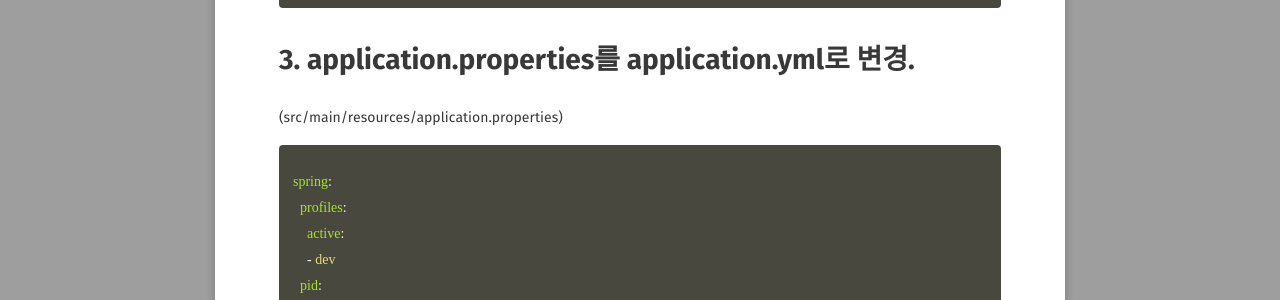
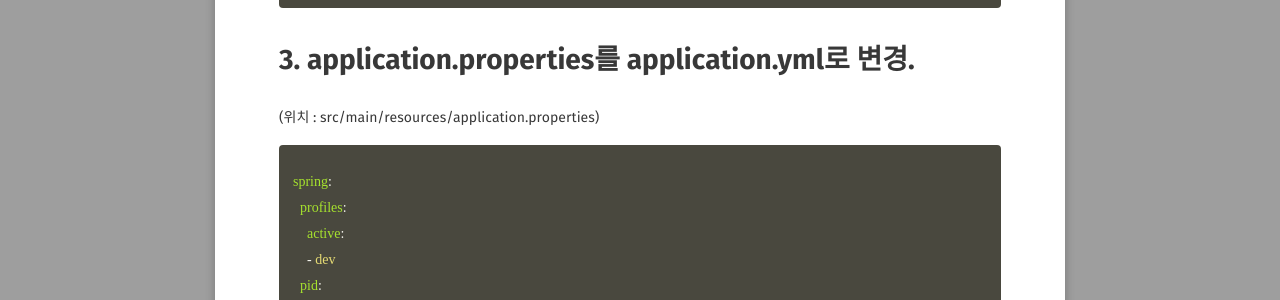
Before and after one commit to GayeonYoon/GayeonYoon.github.io, a Jekyll site: the page built from _posts/2021-07-30-REST_API_POST_1.md, in a window 1280 px wide and 1400 px high, scrolled down 5268 px. Shown: the part 151-451 px from the top of the window. Built offline with Jekyll 4.4.1, drawn with Linux system fonts in a browser that asks for light colours; some web fonts are replaced; some of the changed text lies outside the part shown.

Commit message:
Update 2021-07-30-REST_API_POST_1.md

```diff
--- a/_posts/2021-07-30-REST_API_POST_1.md
+++ b/_posts/2021-07-30-REST_API_POST_1.md
@@ -155,7 +155,7 @@ configurations {
 
 
 # 3. application.properties를 application.yml로 변경.<br>
-(src/main/resources/application.properties)
+(위치 : src/main/resources/application.properties)
 
 {% highlight yml %}
 spring:
```
Also changed, not shown: other parts of _posts/2021-07-30-REST_API_POST_1.md (+3 -0 lines).
